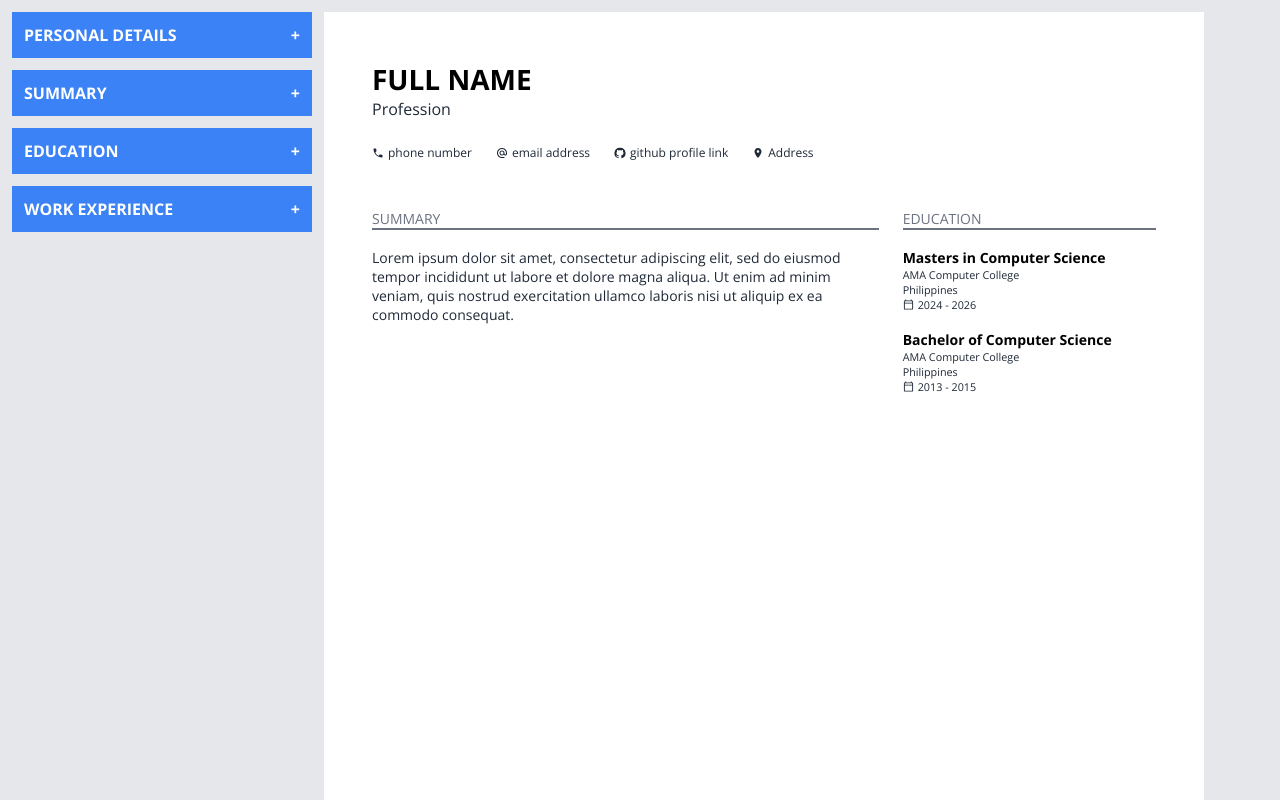
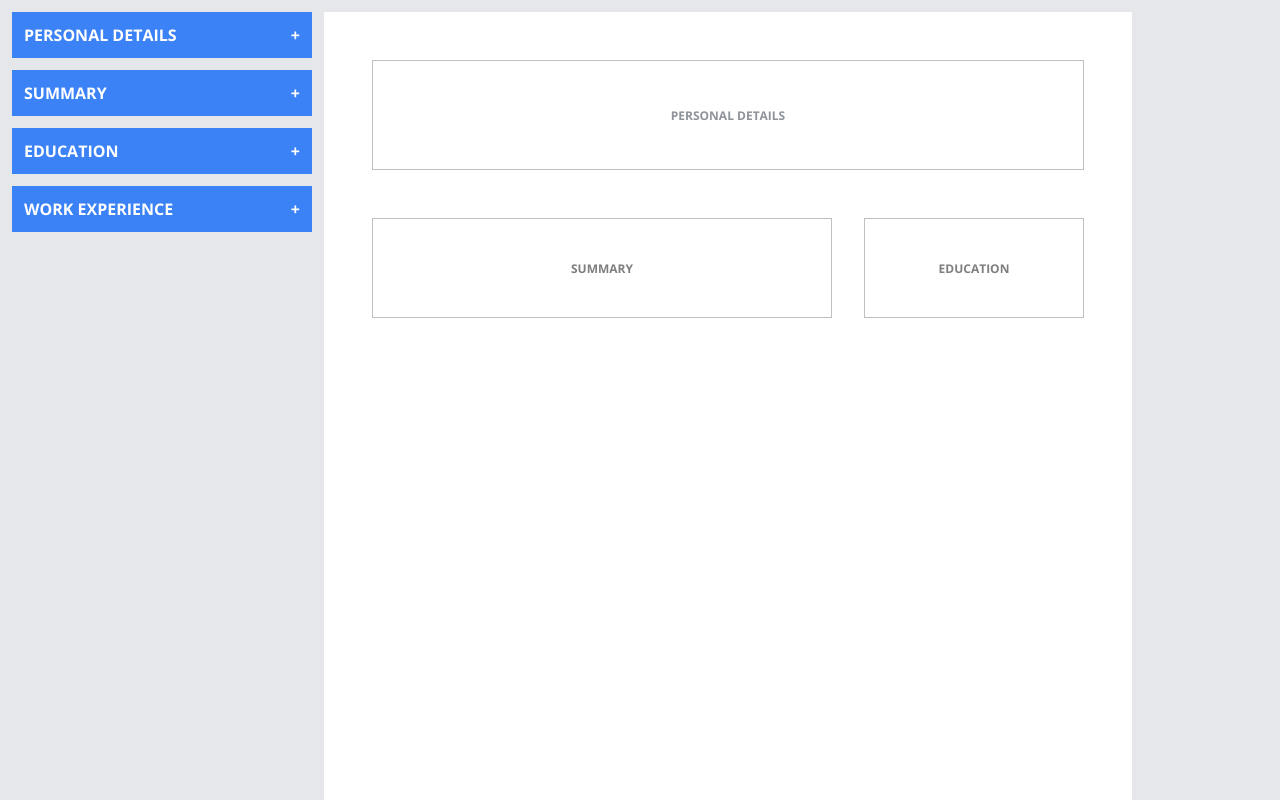
Before and after one commit to rabdevph/react-cv-builder, a React app: page / in a window 1280 px wide. Shown: the top 800 px of the page. Built offline with nearby package versions, Linux system fonts and the light colour scheme; the HTML template or start-up script is replaced by a standard one.

Commit message:
Modify forms and state management

```diff
--- a/src/App.css
+++ b/src/App.css
@@ -23,17 +23,3 @@
   flex-direction: column;
   gap: 48px;
 }
-
-.general-info {
-  background-color: #ffffff;
-  display: flex;
-  gap: 24px;
-}
-
-.primary-info {
-  flex: 2;
-}
-
-.secondary-info {
-  flex: 1;
-}
--- a/src/App.jsx
+++ b/src/App.jsx
@@ -8,32 +8,39 @@ import { PersonalDetails } from './sections/PersonalDetails.jsx';
 import { Summary } from './sections/Summary.jsx';
 import { Education } from './sections/Education.jsx';
 
-import { data } from './data/data.js';
-
 import './App.css';
 
 function App() {
-  const { personal, summary, education, workExperience } = data;
-  const [personalData, setPersonalData] = useState(personal);
-  const [summaryData, setSummaryData] = useState(summary);
-  const [educationData, setEducationData] = useState(education);
-  const [workExperienceData, setWorkExperienceData] = useState(workExperience);
+  const [data, setData] = useState({});
+
+  const updateData = (property, data) => {
+    setData((prevState) => {
+      return {
+        ...prevState,
+        [property]: data,
+      };
+    });
+  };
+
+  console.log(data);
 
   return (
     <div className="app">
       <div className="cv-forms">
-        <PersonalDetailsForm setPersonalData={setPersonalData} />
-        <SummaryForm summaryData={summaryData} setSummaryData={setSummaryData} />
-        <EducationForm educationData={educationData} setEducationData={setEducationData} />
-        <WorkExperienceForm workExperienceData={workExperienceData} setWorkExperienceData={setWorkExperienceData} />
+        <PersonalDetailsForm updateData={updateData} />
+        <SummaryForm data={data} updateData={updateData} />
+        <EducationForm data={data} updateData={updateData} />
+        <WorkExperienceForm data={data} updateData={updateData} />
       </div>
       <div className="cv-wrapper">
         <div className="cv">
-          <PersonalDetails personalData={personalData} />
-          <div className="general-info">
-            <div className="primary-info">{summaryData.content && <Summary summaryData={summaryData} />}</div>
+          <PersonalDetails data={data} />
+          <div className="general-info-wrapper">
+            <div className="primary-info">
+              <Summary data={data} />
+            </div>
             <div className="secondary-info">
-              {educationData.length > 0 && <Education educationData={educationData} />}
+              <Education data={data} />
             </div>
           </div>
         </div>
--- a/src/sections/Education.jsx
+++ b/src/sections/Education.jsx
@@ -1,13 +1,24 @@
 import CalendarTodayOutlinedIcon from '@mui/icons-material/CalendarTodayOutlined';
 
-export const Education = ({ educationData }) => {
+export const Education = ({ data }) => {
+  const { education } = data;
+
   return (
+    <div className="education-wrapper">
+      {!education && (
+        <div className="education-empty">
+          <p>EDUCATION</p>
+        </div>
+      )}
+
+      {education && (
         <div className="education">
           <div className="heading">
             <p className="header">EDUCATION</p>
             <div className="horizontal-line"></div>
           </div>
-      {educationData.map((eduData) => {
+          {education &&
+            education.map((eduData) => {
               const { id, isVisible, details } = eduData;
               const { degree, school, country, 'start-year': startYear, 'end-year': endYear } = details;
               return (
@@ -27,5 +38,7 @@ export const Education = ({ educationData }) => {
               );
             })}
         </div>
+      )}
+    </div>
   );
 };
--- a/src/sections/EducationForm.jsx
+++ b/src/sections/EducationForm.jsx
@@ -8,9 +8,9 @@ import VisibilityIcon from '@mui/icons-material/Visibility';
 import VisibilityOffIcon from '@mui/icons-material/VisibilityOff';
 import DeleteOutlineIcon from '@mui/icons-material/DeleteOutline';
 
-export const EducationForm = ({ educationData, setEducationData }) => {
-  const [collapsed, setCollapsed] = useState(false);
-  const [formValues, setFormValues] = useState({
+export const EducationForm = ({ data, updateData }) => {
+  const { education } = data;
+  const defaultFormValues = {
     id: uuidv4(),
     isVisible: true,
     details: {
@@ -20,7 +20,9 @@ export const EducationForm = ({ educationData, setEducationData }) => {
       'start-year': '',
       'end-year': '',
     },
-  });
+  };
+  const [collapsed, setCollapsed] = useState(false);
+  const [formValues, setFormValues] = useState(defaultFormValues);
 
   const toggleCollapse = () => {
     setCollapsed((prevState) => !prevState);
@@ -39,46 +41,30 @@ export const EducationForm = ({ educationData, setEducationData }) => {
     });
   };
 
+  const handleFormSubmit = (e) => {
+    e.preventDefault();
+    education ? updateData('education', [...education, formValues]) : updateData('education', [formValues]);
+    setFormValues(defaultFormValues);
+    e.target.reset();
+  };
+
   const toggleVisibility = (id) => {
-    setEducationData((prevData) =>
-      prevData.map((eduData) => {
+    if (education) {
+      const updatedEducation = education.map((eduData) => {
         if (eduData.id === id) {
-          return {
-            ...eduData,
-            isVisible: !eduData.isVisible,
-          };
+          return { ...eduData, isVisible: !eduData.isVisible };
         }
         return eduData;
-      }),
-    );
+      });
+      updateData('education', updatedEducation);
+    }
   };
 
   const deleteEducation = (id) => {
-    setEducationData((prevData) => prevData.filter((eduData) => eduData.id !== id));
-  };
-
-  const handleFormSubmit = (e) => {
-    e.preventDefault();
-
-    // update education array -> [data.js]
-    setEducationData((prevState) => {
-      return [...prevState, formValues];
-    });
-
-    // clear form values
-    setFormValues({
-      id: uuidv4(),
-      isVisible: true,
-      details: {
-        degree: '',
-        school: '',
-        country: '',
-        'start-year': '',
-        'end-year': '',
-      },
-    });
-
-    e.target.reset();
+    if (education) {
+      const updatedEducation = education.filter((eduData) => eduData.id !== id);
+      updateData('education', updatedEducation);
+    }
   };
 
   return (
@@ -95,9 +81,9 @@ export const EducationForm = ({ educationData, setEducationData }) => {
           <Input id="end-year" label="end year" handleInputChange={handleInputChange} />
           <input type="submit" className="add-button" id="add-btn" value="ADD" />
         </form>
-        {educationData.length > 0 && (
+        {Array.isArray(education) && education.length !== 0 && (
           <div className="education-list">
-            {educationData.map((eduData) => {
+            {education.map((eduData) => {
               const { id, isVisible, details } = eduData;
               const { degree } = details;
               return (
--- a/src/sections/PersonalDetails.jsx
+++ b/src/sections/PersonalDetails.jsx
@@ -7,31 +7,41 @@ import PlaceIcon from '@mui/icons-material/Place';
 
 import '../styles/cv.css';
 
-export const PersonalDetails = ({ personalData }) => {
-  const { name, profession, phone, email, github, address } = personalData;
+export const PersonalDetails = ({ data }) => {
+  const { personal } = data;
+  const { name, profession, phone, email, github, address } = personal || {};
 
   return (
+    <div className="personal-wrapper">
+      {!personal && (
+        <div className="personal-empty">
+          <p>PERSONAL DETAILS</p>
+        </div>
+      )}
+      {personal && (
         <div className="personal">
           <p className="personal-name">{name.toUpperCase()}</p>
           <p className="personal-profession">{profession.replace(/(^|\s)\S/g, (match) => match.toUpperCase())}</p>
           <div className="personal-details">
-        <div className="detail">
+            <div className="personal-details-item">
               <PhoneIcon sx={{ fontSize: 12, color: '#1f2937' }} />
               <p>{phone}</p>
             </div>
-        <div className="detail">
+            <div className="personal-details-item">
               <AlternateEmailIcon sx={{ fontSize: 12, color: '#1f2937' }} />
               <p>{email}</p>
             </div>
-        <div className="detail">
+            <div className="personal-details-item">
               <GitHubIcon sx={{ fontSize: 12, color: '#1f2937' }} />
               <p>{github}</p>
             </div>
-        <div className="detail">
+            <div className="personal-details-item">
               <PlaceIcon sx={{ fontSize: 12, color: '#1f2937' }} />
               <p>{address.replace(/(^|\s|\.)\S/g, (match) => match.toUpperCase())}</p>
             </div>
           </div>
         </div>
+      )}
+    </div>
   );
 };
--- a/src/sections/PersonalDetailsForm.jsx
+++ b/src/sections/PersonalDetailsForm.jsx
@@ -4,7 +4,7 @@ import { Input } from '../components/Input.jsx';
 
 import '../styles/forms.css';
 
-export const PersonalDetailsForm = ({ setPersonalData }) => {
+export const PersonalDetailsForm = ({ updateData }) => {
   const defaultFormValues = {
     name: '',
     profession: '',
@@ -32,9 +32,7 @@ export const PersonalDetailsForm = ({ setPersonalData }) => {
 
   const handleFormSubmit = (e) => {
     e.preventDefault();
-    // update data.personal object -> [data.js]
-    setPersonalData(formValues);
-    // clear form values
+    updateData('personal', formValues);
     setFormValues(defaultFormValues);
     e.target.reset();
   };
--- a/src/sections/Summary.jsx
+++ b/src/sections/Summary.jsx
@@ -1,15 +1,24 @@
 import React from 'react';
 
-export const Summary = ({ summaryData }) => {
+export const Summary = ({ data }) => {
+  const { summary } = data;
+  const { isVisible = true, content = '' } = summary || {};
   return (
-    summaryData.isVisible && (
-      <div className="summary">
-        <div className="heading">
-          <p className="header">SUMMARY</p>
-          <div className="horizontal-line"></div>
+    <div className="summary-wrapper">
+      {!summary && (
+        <div className="summary-empty">
+          <p>SUMMARY</p>
         </div>
-        <p className="summary-content">{summaryData.content}</p>
-      </div>
-    )
+      )}
+      {summary && isVisible && (
+        <div className="summary">
+          <div className="heading">
+            <p className="header">SUMMARY</p>
+            <div className="horizontal-line"></div>
+          </div>
+          <p className="summary-content">{content}</p>
+        </div>
+      )}
+    </div>
   );
 };
--- a/src/sections/SummaryForm.jsx
+++ b/src/sections/SummaryForm.jsx
@@ -7,7 +7,9 @@ import VisibilityOffIcon from '@mui/icons-material/VisibilityOff';
 
 import '../styles/forms.css';
 
-export const SummaryForm = ({ summaryData, setSummaryData }) => {
+export const SummaryForm = ({ data, updateData }) => {
+  const { summary } = data;
+  const { isVisible } = summary || {};
   const defaultFormValues = {
     isVisible: true,
     content: '',
@@ -30,20 +32,13 @@ export const SummaryForm = ({ summaryData, setSummaryData }) => {
 
   const handleFormSubmit = (e) => {
     e.preventDefault();
-    // update summary object -> [data.js]
-    setSummaryData(formValue);
-    // clear form values
+    updateData('summary', formValue);
     setFormValue(defaultFormValues);
     e.target.reset();
   };
 
   const toggleSummaryVisibility = () => {
-    setSummaryData((prevState) => {
-      return {
-        ...prevState,
-        isVisible: !prevState.isVisible,
-      };
-    });
+    updateData('summary', { ...summary, isVisible: !isVisible });
   };
 
   return (
@@ -55,9 +50,9 @@ export const SummaryForm = ({ summaryData, setSummaryData }) => {
         <form className="form" onSubmit={handleFormSubmit}>
           <TextArea id="content" label="Summary" handleInputChange={handleInputChange} />
           <div className="controls">
-            {summaryData && (
+            {summary && (
               <button type="button" className="visibility-button" onClick={toggleSummaryVisibility}>
-                {summaryData.isVisible && (
+                {isVisible && (
                   <VisibilityOffIcon
                     sx={{
                       fontSize: 18,
@@ -68,7 +63,7 @@ export const SummaryForm = ({ summaryData, setSummaryData }) => {
                   />
                 )}
 
-                {!summaryData.isVisible && (
+                {!isVisible && (
                   <VisibilityIcon
                     sx={{
                       fontSize: 18,
--- a/src/sections/WorkExperienceForm.jsx
+++ b/src/sections/WorkExperienceForm.jsx
@@ -5,9 +5,13 @@ import { v4 as uuidv4 } from 'uuid';
 import { Input } from '../components/Input.jsx';
 import { TextArea } from '../components/TextArea.jsx';
 
-export const WorkExperienceForm = ({ workExperienceData, setWorkExperienceData }) => {
-  const [collapsed, setCollapsed] = useState(false);
-  const [formValues, setFormValues] = useState({
+import VisibilityIcon from '@mui/icons-material/Visibility';
+import VisibilityOffIcon from '@mui/icons-material/VisibilityOff';
+import DeleteOutlineIcon from '@mui/icons-material/DeleteOutline';
+
+export const WorkExperienceForm = ({ data, updateData }) => {
+  const { workExperience } = data;
+  const defaultFormValues = {
     id: uuidv4(),
     isVisible: true,
     details: {
@@ -18,7 +22,9 @@ export const WorkExperienceForm = ({ workExperienceData, setWorkExperienceData }
       'end-year': '',
       tasks: [],
     },
-  });
+  };
+  const [collapsed, setCollapsed] = useState(false);
+  const [formValues, setFormValues] = useState(defaultFormValues);
 
   const toggleCollapse = () => {
     setCollapsed((prevState) => !prevState);
@@ -28,7 +34,6 @@ export const WorkExperienceForm = ({ workExperienceData, setWorkExperienceData }
     const { id, value } = e.target;
     if (id === 'tasks') {
       const tasksArray = value.split('\n').filter((entry) => entry.trim() !== '');
-
       setFormValues((prevState) => {
         return {
           ...prevState,
@@ -53,25 +58,30 @@ export const WorkExperienceForm = ({ workExperienceData, setWorkExperienceData }
 
   const handleFormSubmit = (e) => {
     e.preventDefault();
+    workExperience
+      ? updateData('workExperience', [...workExperience, formValues])
+      : updateData('workExperience', [formValues]);
+    setFormValues(defaultFormValues);
+    e.target.reset();
+  };
 
-    setWorkExperienceData((prevState) => {
-      return [...prevState, formValues];
-    });
+  const toggleVisibility = (id) => {
+    if (workExperience) {
+      const updatedEducation = workExperience.map((workExpData) => {
+        if (workExpData.id === id) {
+          return { ...workExpData, isVisible: !workExpData.isVisible };
+        }
+        return workExpData;
+      });
+      updateData('workExperience', updatedEducation);
+    }
+  };
 
-    setFormValues({
-      id: uuidv4(),
-      isVisible: true,
-      details: {
-        position: '',
-        company: '',
-        description: '',
-        'start-year': '',
-        'end-year': '',
-        tasks: [],
-      },
-    });
-
-    e.target.reset();
+  const deleteWorkExperience = (id) => {
+    if (workExperience) {
+      const updatedEducation = workExperience.filter((workExpData) => workExpData.id !== id);
+      updateData('workExperience', updatedEducation);
+    }
   };
 
   return (
@@ -94,6 +104,55 @@ export const WorkExperienceForm = ({ workExperienceData, setWorkExperienceData }
             />
             <input type="submit" className="add-button" id="add-btn" value="ADD" />
           </form>
+          {Array.isArray(workExperience) && workExperience.length !== 0 && (
+            <div className="work-experience-list">
+              {workExperience.map((workExpData) => {
+                const { id, isVisible, details } = workExpData;
+                const { position } = details;
+                return (
+                  <div className="work-experience-list-position" key={id}>
+                    <p className="position">{position}</p>
+                    <div className="work-experience-list-controls">
+                      {' '}
+                      <button type="button" className="visibility-button" onClick={() => toggleVisibility(id)}>
+                        {isVisible && (
+                          <VisibilityOffIcon
+                            sx={{
+                              fontSize: 14,
+                              color: '#3b82f6',
+                              '&:hover': { color: '#2563eb' },
+                              '&:active': { color: '#3b82f6' },
+                            }}
+                          />
+                        )}
+
+                        {!isVisible && (
+                          <VisibilityIcon
+                            sx={{
+                              fontSize: 14,
+                              color: '#3b82f6',
+                              '&:hover': { color: '#2563eb' },
+                              '&:active': { color: '#3b82f6' },
+                            }}
+                          />
+                        )}
+                      </button>
+                      <button type="button" className="delete-button" onClick={() => deleteWorkExperience(id)}>
+                        <DeleteOutlineIcon
+                          sx={{
+                            fontSize: 14,
+                            color: '#3b82f6',
+                            '&:hover': { color: '#2563eb' },
+                            '&:active': { color: '#3b82f6' },
+                          }}
+                        />
+                      </button>
+                    </div>
+                  </div>
+                );
+              })}
+            </div>
+          )}
         </div>
       </div>
     </div>
--- a/src/styles/cv.css
+++ b/src/styles/cv.css
@@ -1,6 +1,24 @@
-.personal {
+.personal-wrapper {
+  position: relative;
   background-color: #ffffff;
   color: #1f2937;
+  min-width: 650px;
+  min-height: 110px;
+}
+
+.personal-empty {
+  border: 1px solid rgba(0, 0, 0, 0.5);
+  display: flex;
+  align-items: center;
+  justify-content: center;
+  font-family: 'Open Sans Bold';
+  font-size: 0.75rem;
+  position: absolute;
+  height: 100%;
+  top: 0;
+  left: 0;
+  width: 100%;
+  opacity: 0.5;
 }
 
 .personal-name {
@@ -21,21 +39,63 @@
   padding-top: 24px;
 }
 
-.detail {
+.personal-details-item {
   display: flex;
   justify-content: center;
   align-items: center;
   gap: 4px;
 }
 
+.general-info-wrapper {
+  display: flex;
+  background-color: #ffffff;
+  gap: 32px;
+}
+
 .primary-info {
-  /* max-width: 500px; */
-  width: 500px;
+  width: 460px;
 }
 
 .secondary-info {
-  /* max-width: 260px; */
-  width: 260px;
+  width: 220px;
+}
+
+.summary-wrapper {
+  position: relative;
+  width: 100%;
+  min-height: 100px;
+}
+
+.summary-empty {
+  border: 1px solid rgba(0, 0, 0, 0.5);
+  display: flex;
+  align-items: center;
+  justify-content: center;
+  font-family: 'Open Sans Bold';
+  font-size: 0.75rem;
+  position: absolute;
+  height: 100%;
+  width: 100%;
+  opacity: 0.5;
+}
+
+.education-wrapper {
+  position: relative;
+  width: 100%;
+  min-height: 100px;
+}
+
+.education-empty {
+  border: 1px solid rgba(0, 0, 0, 0.5);
+  display: flex;
+  align-items: center;
+  justify-content: center;
+  font-family: 'Open Sans Bold';
+  font-size: 0.75rem;
+  position: absolute;
+  height: 100%;
+  width: 100%;
+  opacity: 0.5;
 }
 
 .summary,
@@ -45,16 +105,6 @@
   flex-direction: column;
   font-size: 0.875rem;
   gap: 18px;
-}
-
-.header {
-  color: #6b7280;
-}
-
-.horizontal-line {
-  background-color: #6b7280;
-  width: 100%;
-  height: 2px;
 }
 
 .education-degree {
@@ -73,3 +123,13 @@
   align-items: center;
   gap: 4px;
 }
+
+.header {
+  color: #6b7280;
+}
+
+.horizontal-line {
+  background-color: #6b7280;
+  width: 100%;
+  height: 2px;
+}
```
Also changed, not shown: src/styles/forms.css (+23 -1 lines). Lines whose indentation alone changed are shown as unchanged.
